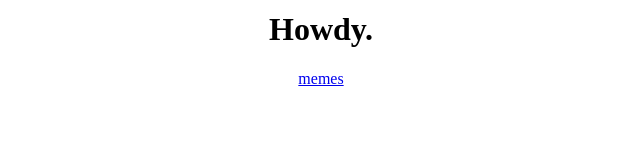
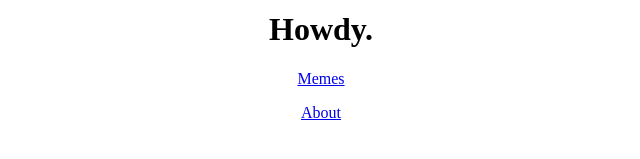
Before and after one commit to julia9237/website, a plain HTML site: page index.html in a window 1280 px wide. Shown: the part 127-286 px from the top of the page, 319-959 px from the left. Drawn offline with Linux system fonts and the light colour scheme.

Commit message:
Minor changes

```diff
--- a/index.html
+++ b/index.html
@@ -10,8 +10,9 @@
             <h1 style="text-align: center">Hello.</h1>
             <h1 style="text-align: center">Howdy.</h1>
         </header>
-        <footer>
-            <a href="memes.html"><p style="text-align: center">memes</p></a>
-        </footer>
+        <nav>
+            <a href="memes.html"><p style="text-align: center">Memes</p></a>
+            <a href="about.html"><p style="text-align: center">About</p></a>
+        </nav>
     </body>
 </html>
```
